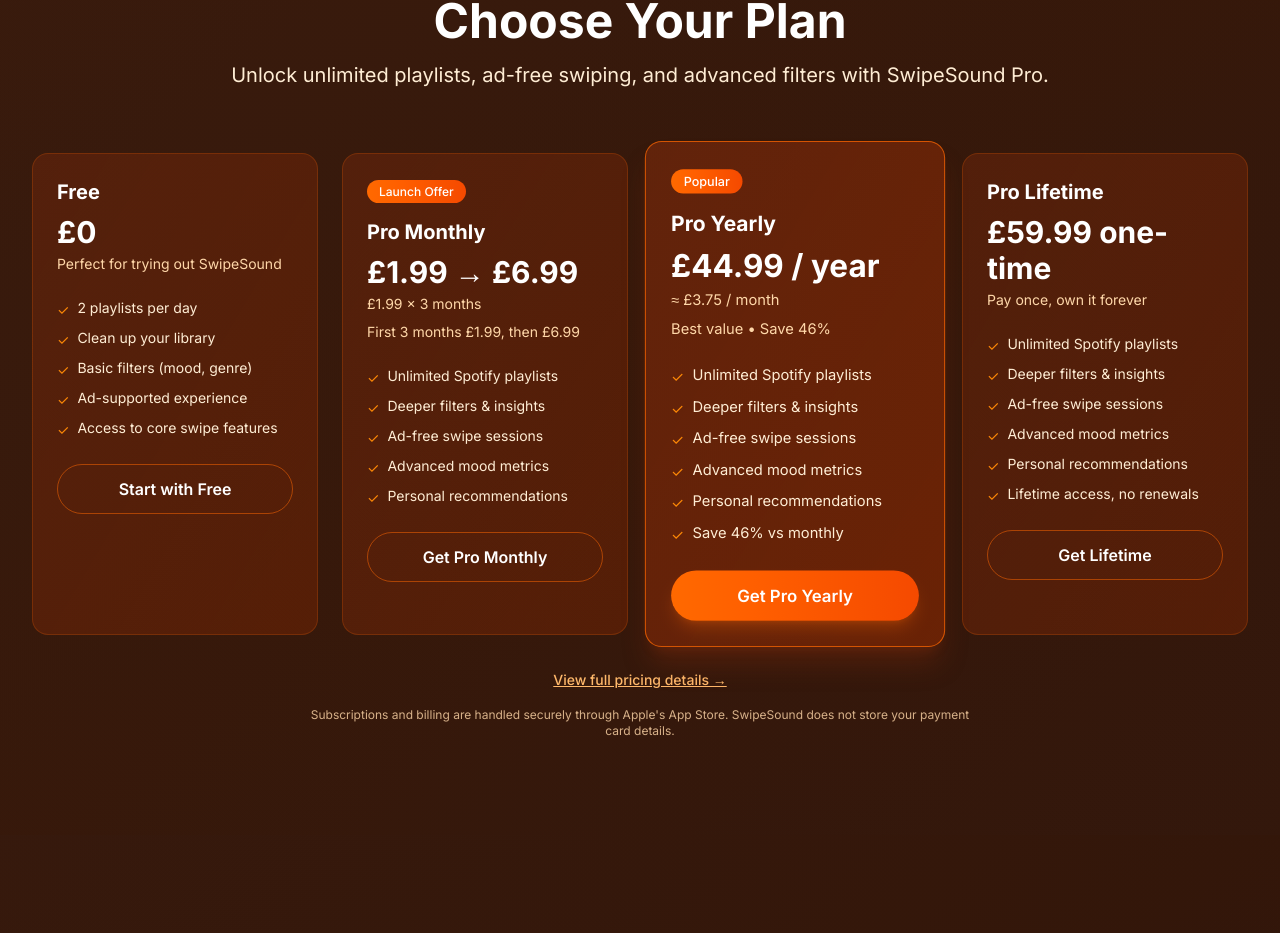
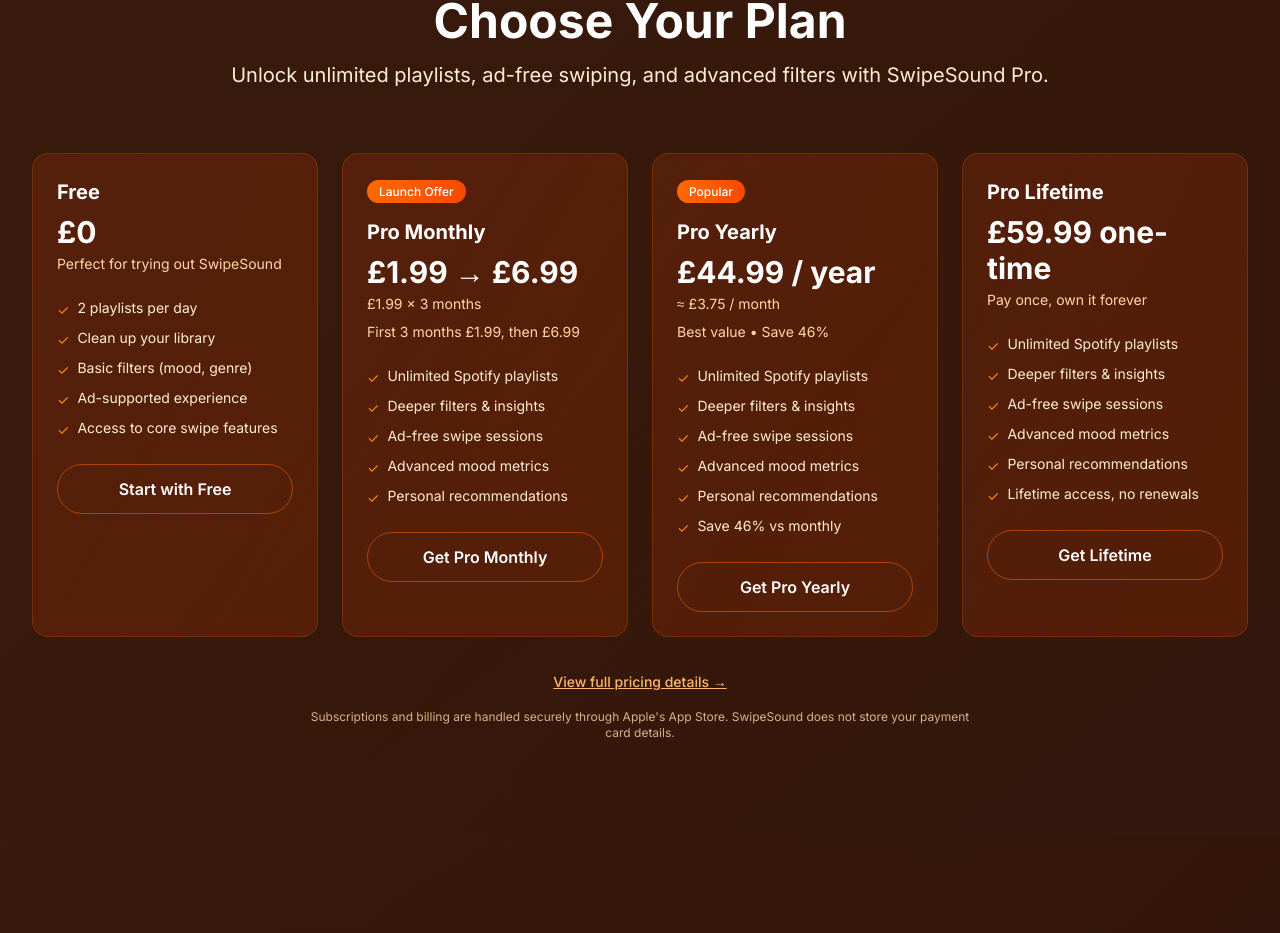
Before and after one commit to buraksalli007/SwipeSound-MainSite, a Next.js app: page / in a window 1280 px wide. Shown: the part 7295-8228 px from the top of the page. Built offline with nearby package versions, Linux system fonts and the light colour scheme.

Commit message:
Fix pricing selection: Only selected plan highlighted, smooth animations with GPU acceleration

```diff
--- a/app/globals.css
+++ b/app/globals.css
@@ -28,6 +28,39 @@
   scroll-behavior: smooth;
 }
 
+/* Smooth animations for pricing cards and interactions */
+@keyframes fadeInUp {
+  from {
+    opacity: 0;
+    transform: translateY(20px);
+  }
+  to {
+    opacity: 1;
+    transform: translateY(0);
+  }
+}
+
+.animate-fade-in-up {
+  animation: fadeInUp 0.5s ease-out forwards;
+}
+
+/* Optimize animations for performance */
+* {
+  -webkit-font-smoothing: antialiased;
+  -moz-osx-font-smoothing: grayscale;
+}
+
+/* Smooth transitions for all interactive elements */
+button, a, [role="button"] {
+  transition: all 0.3s cubic-bezier(0.4, 0, 0.2, 1);
+}
+
+/* GPU acceleration for transforms */
+.will-change-transform {
+  will-change: transform;
+  transform: translateZ(0);
+}
+
 /* Hide Vercel branding - Comprehensive */
 footer a[href*="vercel.com"],
 footer a[href*="vercel"],
--- a/app/pricing/page.tsx
+++ b/app/pricing/page.tsx
@@ -31,17 +31,16 @@
           <div className="grid md:grid-cols-2 lg:grid-cols-4 gap-6 mb-16">
             {pricingPlans.map((plan, index) => {
               const isSelected = selectedPlan === index;
-              const isHighlight = plan.highlight;
 
               return (
                 <div
                   key={index}
                   onClick={() => setSelectedPlan(index)}
-                  className={`rounded-2xl p-8 border transition-all cursor-pointer ${
-                    isSelected || isHighlight
-                      ? "bg-gradient-to-br from-orange-900/60 to-orange-800/50 border-orange-500/70 shadow-xl shadow-orange-900/40 scale-105"
-                      : "bg-gradient-to-br from-orange-900/40 to-orange-800/30 border-orange-500/20 hover:border-orange-500/40"
-                  }`}
+                  className={`rounded-2xl p-8 border cursor-pointer will-change-transform ${
+                    isSelected
+                      ? "bg-gradient-to-br from-orange-900/60 to-orange-800/50 border-orange-500/70 shadow-xl shadow-orange-900/40 scale-105 z-10"
+                      : "bg-gradient-to-br from-orange-900/40 to-orange-800/30 border-orange-500/20 hover:border-orange-500/40 hover:scale-[1.02]"
+                  } transition-all duration-300 ease-out`}
                 >
                   {plan.badge && (
                     <div className="mb-4">
@@ -84,10 +83,10 @@
 
                   <button
                     onClick={(e) => e.stopPropagation()}
-                    className={`w-full px-6 py-3 rounded-full font-semibold transition-all ${
+                    className={`w-full px-6 py-3 rounded-full font-semibold transition-all duration-300 ease-out ${
                       plan.ctaDisabled
                         ? "bg-gray-700 text-gray-400 cursor-not-allowed"
-                        : isSelected || isHighlight
+                        : isSelected
                         ? "bg-gradient-to-r from-orange-500 to-orange-600 text-white hover:from-orange-600 hover:to-orange-700 shadow-lg shadow-orange-500/25"
                         : "border border-orange-500/50 text-white hover:bg-orange-500/10"
                     }`}
@@ -101,8 +100,8 @@
 
           {/* Selected Plan Details */}
           {selectedPlan !== null && (
-            <div className="max-w-5xl mx-auto mb-16">
-              <div className="bg-gradient-to-br from-orange-900/50 to-orange-800/40 rounded-2xl p-8 md:p-12 border border-orange-500/50 shadow-xl">
+            <div className="max-w-5xl mx-auto mb-16 animate-fade-in-up">
+              <div className="bg-gradient-to-br from-orange-900/50 to-orange-800/40 rounded-2xl p-8 md:p-12 border border-orange-500/50 shadow-xl transition-all duration-300 ease-out">
                 <div className="flex items-start justify-between mb-8">
                   <div>
                     <h2 className="text-3xl font-bold text-white mb-2">
@@ -112,7 +111,7 @@
                   </div>
                   <button
                     onClick={() => setSelectedPlan(null)}
-                    className="text-orange-300 hover:text-white transition-colors p-2"
+                    className="text-orange-300 hover:text-white transition-colors duration-200 ease-out p-2"
                   >
                     <svg className="w-6 h-6" fill="none" stroke="currentColor" viewBox="0 0 24 24">
                       <path strokeLinecap="round" strokeLinejoin="round" strokeWidth={2} d="M6 18L18 6M6 6l12 12" />
@@ -146,7 +145,7 @@
                         </div>
                       )}
                       <div className="pt-4">
-                        <button className="w-full px-8 py-4 rounded-full bg-gradient-to-r from-orange-500 to-orange-600 text-white font-semibold hover:from-orange-600 hover:to-orange-700 shadow-lg shadow-orange-500/25 transition-all text-lg">
+                        <button className="w-full px-8 py-4 rounded-full bg-gradient-to-r from-orange-500 to-orange-600 text-white font-semibold hover:from-orange-600 hover:to-orange-700 shadow-lg shadow-orange-500/25 transition-all duration-300 ease-out text-lg">
                           Get Started with {pricingPlans[selectedPlan].name} →
                         </button>
                       </div>
--- a/components/Pricing.tsx
+++ b/components/Pricing.tsx
@@ -22,17 +22,16 @@
         <div className="grid md:grid-cols-2 lg:grid-cols-4 gap-6 max-w-7xl mx-auto mb-8">
           {pricingPlans.map((plan, index) => {
             const isSelected = selectedPlan === index;
-            const isHighlight = plan.highlight;
 
             return (
               <div
                 key={index}
                 onClick={() => setSelectedPlan(index)}
-                className={`rounded-2xl p-6 border transition-all cursor-pointer ${
-                  isSelected || isHighlight
-                    ? "bg-gradient-to-br from-orange-900/60 to-orange-800/50 border-orange-500/70 shadow-xl shadow-orange-900/40 scale-105"
-                    : "bg-gradient-to-br from-orange-900/40 to-orange-800/30 border-orange-500/20 hover:border-orange-500/40"
-                }`}
+                className={`rounded-2xl p-6 border cursor-pointer will-change-transform ${
+                  isSelected
+                    ? "bg-gradient-to-br from-orange-900/60 to-orange-800/50 border-orange-500/70 shadow-xl shadow-orange-900/40 scale-105 z-10"
+                    : "bg-gradient-to-br from-orange-900/40 to-orange-800/30 border-orange-500/20 hover:border-orange-500/40 hover:scale-[1.02]"
+                } transition-all duration-300 ease-out`}
               >
                 {plan.badge && (
                   <div className="mb-4">
@@ -76,10 +75,10 @@
                 <Link
                   href="/pricing"
                   onClick={(e) => e.stopPropagation()}
-                  className={`block w-full px-6 py-3 rounded-full font-semibold text-center transition-all ${
+                  className={`block w-full px-6 py-3 rounded-full font-semibold text-center transition-all duration-300 ease-out ${
                     plan.ctaDisabled
                       ? "bg-gray-700 text-gray-400 cursor-not-allowed"
-                      : isSelected || isHighlight
+                      : isSelected
                       ? "bg-gradient-to-r from-orange-500 to-orange-600 text-white hover:from-orange-600 hover:to-orange-700 shadow-lg shadow-orange-500/25"
                       : "border border-orange-500/50 text-white hover:bg-orange-500/10"
                   }`}
@@ -93,8 +92,8 @@
 
         {/* Selected Plan Details */}
         {selectedPlan !== null && (
-          <div className="max-w-4xl mx-auto mb-8">
-            <div className="bg-gradient-to-br from-orange-900/50 to-orange-800/40 rounded-2xl p-8 border border-orange-500/50 shadow-lg">
+          <div className="max-w-4xl mx-auto mb-8 animate-fade-in-up">
+            <div className="bg-gradient-to-br from-orange-900/50 to-orange-800/40 rounded-2xl p-8 border border-orange-500/50 shadow-lg transition-all duration-300 ease-out">
               <div className="flex items-start justify-between mb-6">
                 <div>
                   <h3 className="text-2xl font-bold text-white mb-2">
@@ -104,7 +103,7 @@
                 </div>
                 <button
                   onClick={() => setSelectedPlan(null)}
-                  className="text-orange-300 hover:text-white transition-colors"
+                  className="text-orange-300 hover:text-white transition-colors duration-200 ease-out"
                 >
                   <svg className="w-6 h-6" fill="none" stroke="currentColor" viewBox="0 0 24 24">
                     <path strokeLinecap="round" strokeLinejoin="round" strokeWidth={2} d="M6 18L18 6M6 6l12 12" />
```
